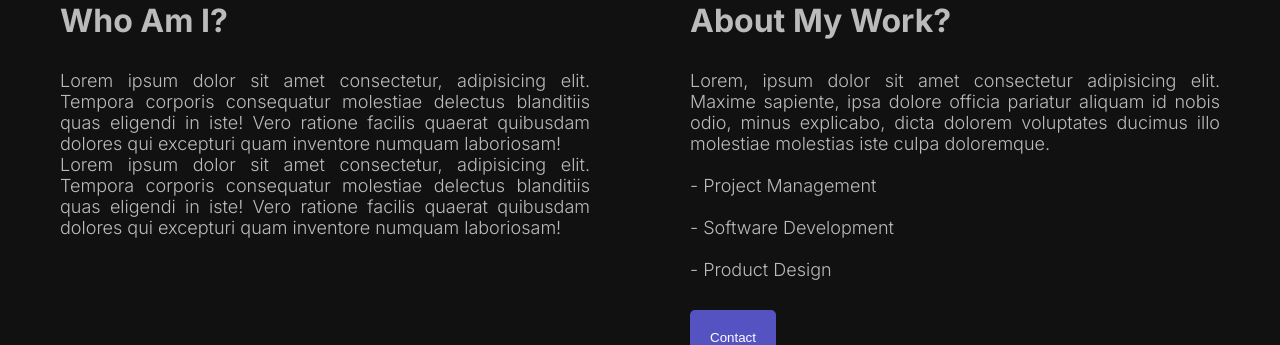
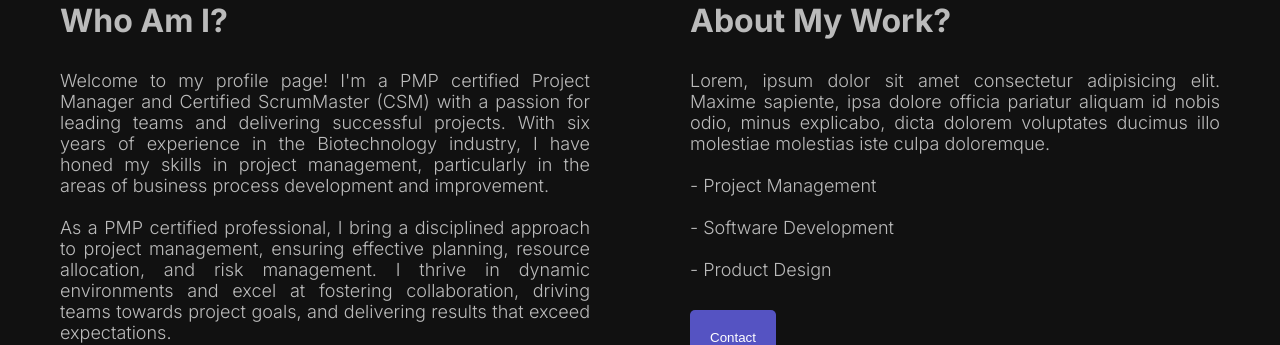
Before and after one commit to GrantLicata/Portfolio, a Next.js app: page /about in a window 1280 px wide. Shown: the part 449-794 px from the top of the page. Built offline with nearby package versions, Linux system fonts and the light colour scheme.

Commit message:
Building out the about section

```diff
--- a/src/app/about/page.jsx
+++ b/src/app/about/page.jsx
@@ -24,15 +24,46 @@ const About = () => {
         <div className={styles.item}>
           <h1 className={styles.title}>Who Am I?</h1>
           <p className={styles.desc}>
-            Lorem ipsum dolor sit amet consectetur, adipisicing elit. Tempora
-            corporis consequatur molestiae delectus blanditiis quas eligendi in
-            iste! Vero ratione facilis quaerat quibusdam dolores qui excepturi
-            quam inventore numquam laboriosam!
+            Welcome to my profile page! I'm a PMP certified Project Manager and
+            Certified ScrumMaster (CSM) with a passion for leading teams and
+            delivering successful projects. With six years of experience in the
+            Biotechnology industry, I have honed my skills in project
+            management, particularly in the areas of business process
+            development and improvement.
             <br />
-            Lorem ipsum dolor sit amet consectetur, adipisicing elit. Tempora
-            corporis consequatur molestiae delectus blanditiis quas eligendi in
-            iste! Vero ratione facilis quaerat quibusdam dolores qui excepturi
-            quam inventore numquam laboriosam!
+            <br />
+            As a PMP certified professional, I bring a disciplined approach to
+            project management, ensuring effective planning, resource
+            allocation, and risk management. I thrive in dynamic environments
+            and excel at fostering collaboration, driving teams towards project
+            goals, and delivering results that exceed expectations.
+            <br />
+            <br />
+            In addition to my project management expertise, I am also a Full
+            Stack Software Developer. I completed a rigorous software
+            development bootcamp, specializing in Python and the MERN stack
+            (MongoDB, Express.js, React.js, and Node.js). This training has
+            equipped me with the skills to develop robust web applications from
+            the ground up.
+            <br />
+            <br />
+            I find joy in turning ideas into reality, and I often spend my spare
+            time developing web applications that showcase my creativity and
+            technical prowess. This allows me to stay up to date with the latest
+            technologies and continuously refine my programming skills.
+            <br />
+            <br />
+            Combining my project management acumen with my software development
+            expertise, I am uniquely positioned to bridge the gap between
+            business objectives and technical implementation. I thrive in
+            collaborative environments where I can leverage my multidisciplinary
+            background to drive innovation and achieve tangible results.
+            <br />
+            <br />
+            I'm excited to connect with like-minded professionals, collaborate
+            on challenging projects, and contribute my skills to create
+            impactful solutions. Feel free to explore my profile and reach out
+            to discuss potential opportunities!
           </p>
         </div>
         <div className={styles.item}>
```
